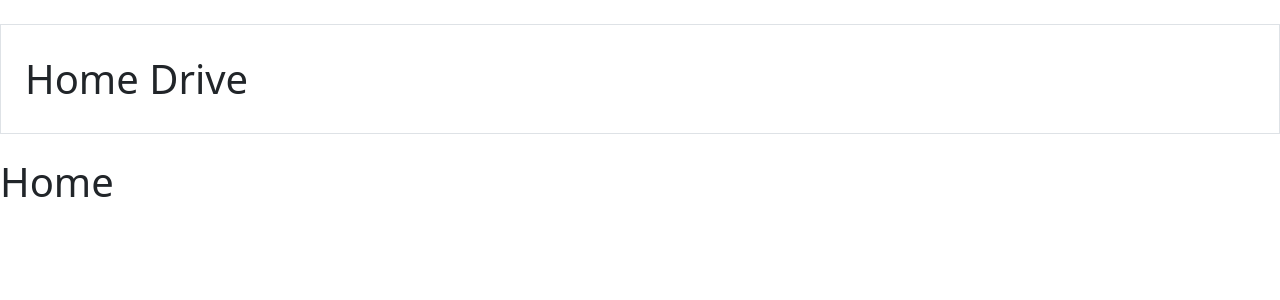
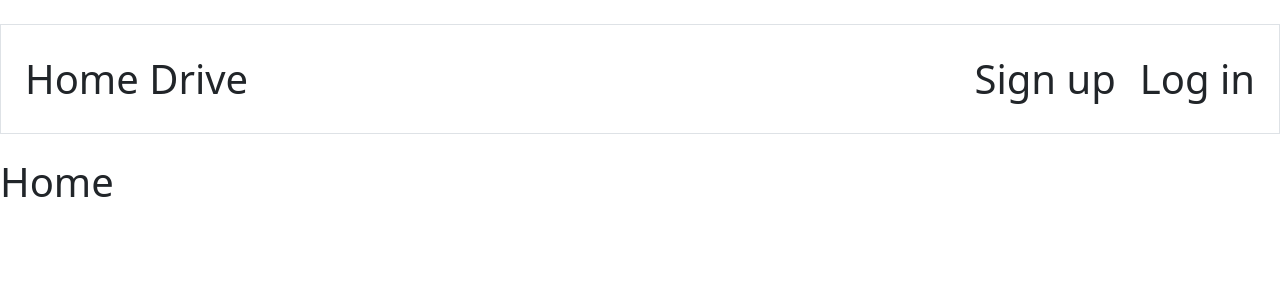
Before and after one commit to rdex999/HighDrive, a React (Vite) app in the folder frontend/: page / in a window 1280 px wide. Shown: the top 300 px of the page. Built offline with nearby package versions, Linux system fonts and the light colour scheme.

Commit message:
Finally done styling the top bar

```diff
--- a/frontend/src/layout.jsx
+++ b/frontend/src/layout.jsx
@@ -6,6 +6,8 @@ const Layout = () => {
         <div>
             <div className="container-fluid p-4 my-4 border list-inline">
                 <Link to="/" className="link-offset-3-hover link-underline-opacity-0 link-underline-opacity-75-hover fs-1 link-dark">Home Drive</Link>
+                <Link to="login" className="link-offset-3-hover link-underline-opacity-0 link-underline-opacity-75-hover fs-1 link-dark float-end">Log in</Link>
+                <Link to="/signup" className="link-offset-3-hover link-underline-opacity-0 link-underline-opacity-75-hover fs-1 link-dark float-end me-4">Sign up</Link>
             </div>
             <Outlet/>
         </div>
```
